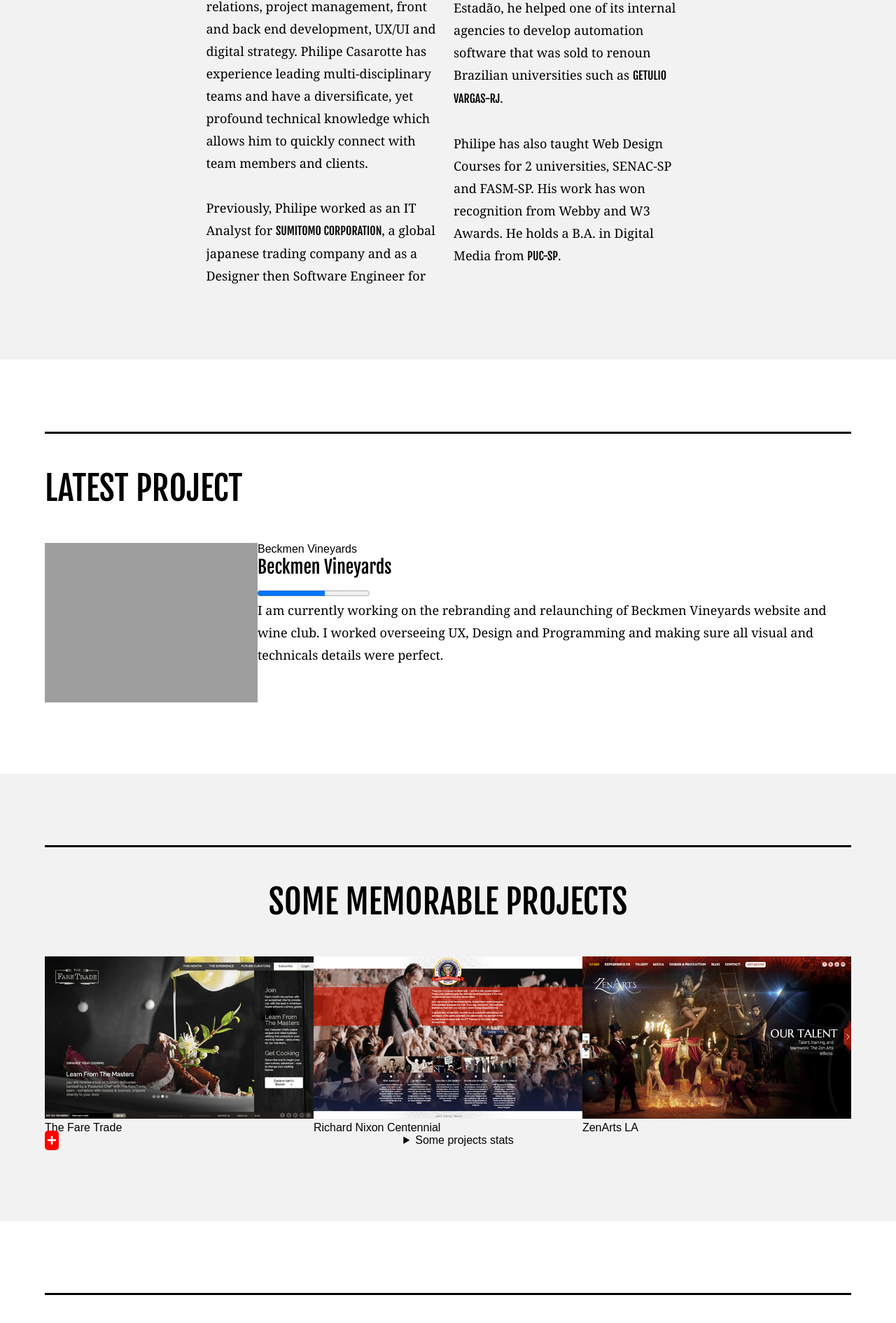
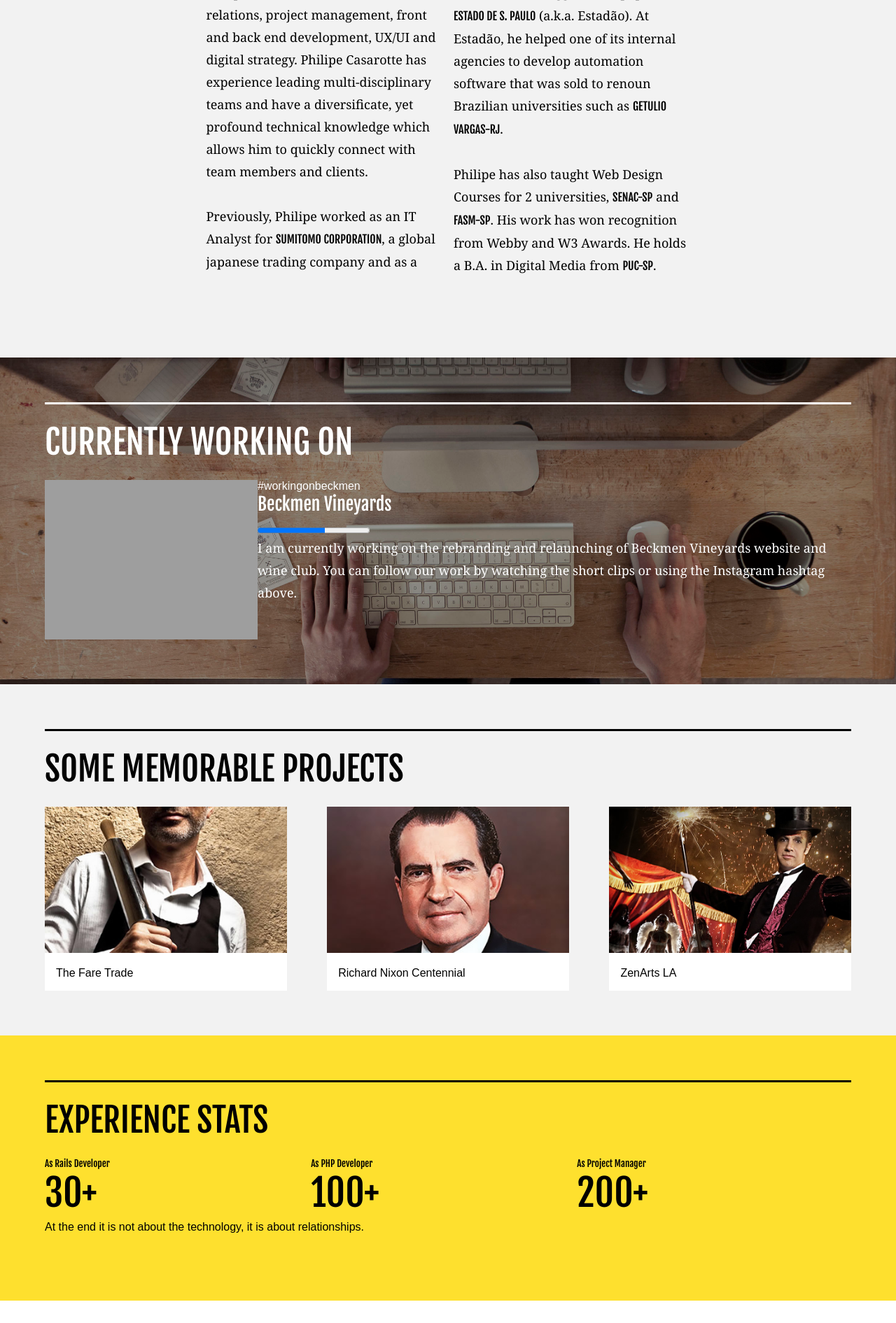
Before and after one commit to philipecasarotte/my-site, a PHP site: page / in a window 1280 px wide. Shown: the part 1029-2920 px from the top of the page at 70% size. Run offline with PHP 8.4, Linux system fonts and the light colour scheme; some libraries are stand-ins or nearby versions; grey boxes are pictures that could not be loaded.

Commit message:
copy editting, layout changes and images mockup

```diff
--- a/index.html
+++ b/index.html
@@ -4,25 +4,24 @@
         <meta charset="utf-8"/>
         <title>Philipe Casarotte — Creative Full Stack Programmer, Product Manager</title>
 		<meta name="description" content="Philipe is DBurns CTO &amp; Product Manager. Strong experience in web development, client relations and digital strategy. He is a coder."/>
-		<meta name="keywords" content="coder, developer, product manager, digital professional"/>
+		<meta name="keywords" content="coder, developer, product manager, digital professional, devops"/>
 		<meta name="viewport" content="width=device-width, initial-scale=1.0, minimum-scale=1.0, maximum-scale=2.0"/>
 		<meta http-equiv="X-UA-Compatible" content="IE=edge,chrome=1"/>
 
 		<link rel="icon" type="image/png" href="imgs/favicon.png"/>
 		<link href="http://fonts.googleapis.com/css?family=Fjalla+One" rel="stylesheet" type="text/css"/>
-		<link rel="stylesheet" href="http://fonts.googleapis.com/css?family=Lato:100,300,400,700,900" type="text/css"/>
-		<link href="http://fonts.googleapis.com/css?family=Roboto:400,100,300,300italic,100italic,400italic" rel="stylesheet" type="text/css"/>
 		<link rel="stylesheet" href="http://maxcdn.bootstrapcdn.com/font-awesome/4.3.0/css/font-awesome.min.css" type="text/css"//>
 		<link rel="stylesheet" href="stylesheets/animate.css" type="text/css"/>
 		<link rel="stylesheet" href="stylesheets/default.css" type="text/css"/>
     </head>
     <body>
-		<!-- Of course you gotta check my semantics! -->
+		<!-- Of course you gotta check out my semantics! -->
 		<header>
 			<div class="intro">
-				<h1>Philipe <s>Tauk</s> Casarotte</h1>
+				<h1>&raquo; Philipe <s>Tauk</s> Casarotte &laquo;</h1>
 				<p>is <a href="http://www.dburnsdesign.com/about-us">DBurns CTO &amp; Product Manager</a>. He has strong experience in web development, client relations and digital strategy. He is a coder.</p>
 				<button>READ FULL BIO</button>
+				<i class="animated infinite bounce">&raquo; meet me in 2 minutes</i>
 			</div>
 			<div>
 				<img src="images/philipe-casarotte-fish.png" width="1480" height="1712" alt="Philipe Casarotte" class="profile-id"/>
@@ -33,21 +32,23 @@
 			<div>
 				<p>For the last eight plus years at DBurns, Philipe has exercised roles in client relations, project management, front and back end development, UX/UI and digital strategy. Philipe Casarotte has experience leading multi-disciplinary teams and have a diversificate, yet profound technical knowledge which allows him to quickly connect with team members and clients.</p>
 				<p>Previously, Philipe worked as an IT Analyst for <a href="http://en.wikipedia.org/wiki/Sumitomo_Corporation">Sumitomo Corporation</a>, a global japanese trading company and as a Designer then Software Engineer for one of Brazil"s biggets newspapers, <a href="http://en.wikipedia.org/wiki/O_Estado_de_S._Paulo">O Estado de S. Paulo</a> (a.k.a. Estadão). At Estadão, he helped one of its internal agencies to develop automation software that was sold to renoun Brazilian universities such as <a href="http://en.wikipedia.org/wiki/FGV_Direito_Rio">Getulio Vargas-RJ</a>.</p>
-				<p>Philipe has also taught Web Design Courses for 2 universities, SENAC-SP and FASM-SP. His work has won recognition from Webby and W3 Awards. He holds a B.A. in Digital Media from <a href="http://en.wikipedia.org/wiki/Pontif%C3%ADcia_Universidade_Cat%C3%B3lica_de_S%C3%A3o_Paulo">PUC-SP</a>.</p>
+				<p>Philipe has also taught Web Design Courses for 2 universities, <a href="http://www.sp.senac.br/"  hreflang="pt-BR">SENAC-SP</a> and <a href="http://pt.wikipedia.org/wiki/Faculdade_Santa_Marcelina" alt="FASM-SP (pt-BR)" title="FASM-SP (pt-BR)" hreflang="pt-BR">FASM-SP</a>. His work has won recognition from Webby and W3 Awards. He holds a B.A. in Digital Media from <a href="http://en.wikipedia.org/wiki/Pontif%C3%ADcia_Universidade_Cat%C3%B3lica_de_S%C3%A3o_Paulo">PUC-SP</a>.</p>
 				<!-- Philipe is a creative full stack developer that loves Ruby, Javascript and a semantic-driven HTML. -->
 			</div>
 		</section>
 		<section id="recent-work">
+			<!-- TO-DO: Shot video in eagle angle, showing me typing away and doing some work, add full background cover so it fits the width/height of the parent div-->
 			<!-- <iframe id="video" src="http://player.vimeo.com/video/121649600?autoplay=1&amp;api=1&amp;loop=1&amp;title=0&amp;player_id=0" frameborder="0" webkitallowfullscreen="" mozallowfullscreen="" allowfullscreen=""></iframe> -->
+			<!-- TO-DO: Shot intagram videos, pull instagram videos by hashtag used form my account, every project will have a series of short videos that will cycle through in the website-->
 			<div>
-				<h2>latest project</h2>
+				<h2>Currently working on</h2>
 				<figure>
 					<img src="beckmen-vineyards-before-and-after.jpg" alt="Beckmen Vineyards - Before & After Screenshot" width="304" height="228"/>
-					<figcaption>Beckmen Vineyards</figcaption>
+					<figcaption>#workingonbeckmen</figcaption>
 				</figure>
 				<h3><a href="http://www,beckmenvineyards.com">Beckmen Vineyards</a></h3>
 				<progress value="60" max="100"></progress>
-				<p>I am currently working on the rebranding and relaunching of Beckmen Vineyards website and wine club. I worked overseeing UX, Design and Programming and making sure all visual and technicals details were perfect.</p>
+				<p>I am currently working on the rebranding and relaunching of Beckmen Vineyards website and wine club. You can follow our work by watching the short clips or using the Instagram hashtag above.</p>
 			</div>
 		</section>
 		<section id="work">
@@ -56,7 +57,7 @@
 				<li class="the-fare-trade">
 					<a href="http://www.thefaretrade.com">
 						<figure>
-							<img src="images/featured-projects/the-fare-trade.png" alt="The Fare Trade - Site Screenshot" width="16" height="9"/>
+							<img src="images/featured-projects/the-fare-trade.jpg" alt="The Fare Trade - Site Screenshot" width="16" height="9"/>
 							<figcaption>The Fare Trade</figcaption>
 						</figure>
 					</a>
@@ -78,155 +79,30 @@
 					</a>
 				</li>
 			</ul>
-			<details>
-				<summary>Some projects stats</summary>
-				<!-- Add Full List or Add stats: 60+ As ruby DEveloper, as PHP Developer, as Projects Manager, as Product manager, etc-->
-				<h5>As Rails Developer</h5>
-
-				<li>Mojo Marketing</li>
-				<li>CEI Insight</li>
-				<li>Mitratech Holdings, Inc.</li>
-				<li>LitlApps</li>
-				<li>Hellenic Holidays</li>
-				<li>The Art Gallerist</li>
-				<li>40 Years of Silence</li>
-				<li>S&amp;H Entertainment Localization</li>
-				<li>Queen Latifah</li>
-				<li>Mark Steines</li>
-				<li>Rachel G. Fox</li>
-				<li>Rachel Grant</li>
-				<li>Libya Expeditions</li>
-				<li>Tasty Savings</li>
-				<li>Patent Lock</li>
-
-
-				<h5>As Project Manager</h5>
-
-				<li>Echelon</li>
-				<li>Bevington insurance</li>
-				<li>Captain’s White Seafood</li>
-				<li>Cushnoc Group</li>
-				<li>Del Rey Marketing</li>
-				<li>Dog’s Health</li>
-				<li>Diamond Mine &amp; Music</li>
-				<li>Emilcott</li>
-				<li>Finestone Partners</li>
-				<li>Hana Financial</li>
-				<li>Han Group</li>
-				<li>HCP Inc</li>
-				<li>Lim, Ruger &amp; Kim, LLP</li>
-				<li>Luxury Business Jets</li>
-				<li>Kona Fishing</li>
-				<li>Mobil Oil FCU</li>
-				<li>Mr. Cabinet Care</li>
-				<li>Prexion, Inc.</li>
-				<li>Progressive Power Group</li>
-				<li>Simoni Plastic Surgery</li>
-				<li>US Micro</li>
-				<li>Butler</li>
-				<li>Wescom Resources Group</li>
-				<li>Windward Way Rehab</li>
-				<li>Heritage Farms</li>
-				<li>Cross Country Consulting</li>
-				<li>Compak Assets Management</li>
-				<li>Sharkeez</li>
-				<li>Tyree Oil</li>
-				<li>Palmilla Restaurant</li>
-				<li>Collect Emojis</li>
-				<li>Sonic Speederz</li>
-				<li>A Squared Entertainment</li>
-				<li>The Bumble Collection</li>
-				<li>Hollywood Trainer</li>
-				<li>Allamoda Furniture</li>
-				<li>CICI Hot</li>
-				<li>Justing G Jeans</li>
-				<li>Chalet Style</li>
-				<li>Black Shirt Shack</li>
-				<li>Bonny Bridal</li>
-				<li>Ross Halfin Photography</li>
-				<li>Charm America</li>
-				<li>Grace Phonics - LifeNSoul</li>
-				<li>Cravate Noire</li>
-				<li>Japanese Knife Imports</li>
-				<li>Texas Electronics</li>
-				<li>The Elmore Sports Group</li>
-				<li>TP-Link</li>
-				<li>VEZA Wristband</li>
-				<li>Curvy Couture</li>
-				<li>Uni-Sport</li>
-				<li>Party Harder</li>
-				<li>Sara Vita Properties</li>
-				<li>Gaskin Properties</li>
-				<li>Capri Apartments</li>
-				<li>Metroluxe</li>
-				<li>Sierra Bonita</li>
-				<li>Tower Strategies</li>
-				<li>Goldrich &amp; Kest Industries</li>
-				<li>GymRa</li>
-				<li>Liftag Sport</li>
-				<li>Fighter Diet</li>
-				<li>Mulberry Love</li>
-				<li>Sweat Pilates</li>
-				<li>Yoga Fit</li>
-				<li>ISA Attractions</li>
-				<li>Monarex</li>
-				<li>Red Granite Pictures</li>
-				<li>Intandem Films</li>
-				<li>The Freedom Writers</li>
-				<li>Gregory Way TV</li>
-				<li>Chaka Khan</li>
-				<li>Gloria Gaynor</li>
-				<li>Gregory Pack</li>
-				<li>David Nelson - I’m Me</li>
-				<li>Ana de la Reguera</li>
-				<li>Freddy Washington</li>
-				<li>Gary Goddard</li>
-				<li>Lauren Ashley Thomas</li>
-				<li>Review My Online Date</li>
-				<li>Restaurants Job Connection</li>
-				<li>Double Date</li>
-				<li>Career Bahns</li>
-				<li>Do The Social Good</li>
-				<li>ArtMix Photography</li>
-				<li>Company Curiosity</li>
-				<li>Discover Me Hollywood</li>
-				<li>Evening Agent</li>
-				<li>My College Landlord</li>
-				<li>Pet Search Party</li>
-				<li>Let Simon Decide</li>
-				<li>Brick by Brick Educational Fund</li>
-				<li>The Fare Trade</li>
-				<li>LikuidArt</li>
-				<li>Lessons Central</li>
-				<li>My Favorite Band</li>
-				<li>Valley of Life</li>
-				<li>Zip Zap Delivery</li>
-				<li>Review My Chart</li>
-				<li>Send My Way</li>
-				<li>United Athletes of America</li>
-
-				<h5>As PHP Developer</h5>
-
-				<li>IQA Solutions</li>
-				<li>King Plutarco</li>
-				<li>Calvary Christian School</li>
-				<li>8020 Consulting</li>
-				<li>Planet Orbeez</li>
-				<li>Make Your Case</li>
-				<li>Ripe DZN</li>
-				<li>Casablanca Bridal</li>
-				<li>Guy Hepner</li>
-				<li>Golf Tailor Online</li>
-				<li>Zen Arts LA</li>
-				<li>The Dialogue Series</li>
-				<li>Sand Hills Productions</li>
-				<li>Digital OutPost</li>
-				<li>Bijan</li>
-				<li>Richard Nixon</li>
-				<li>Photo Space</li>
-				<li>The Prefer Dine</li>
-
-			</details>
+		</section>
+		<section id="stats">
+			<h2>Experience Stats</h2>
+			<ul>
+				<li>
+					<h5>
+						As Rails Developer
+						<big>30+</big>
+					</h5>
+				</li>
+				<li>
+					<h5>
+						As PHP Developer
+						<big>100+</big>
+					</h5>
+				</li>
+				<li>
+					<h5>
+						As Project Manager
+						<big>200+</big>
+					</h5>
+				</li>
+			</ul>
+			<p><blockquote>At the end it is not about the technology, it is about relationships.</blockquote></p>
 		</section>
 		<section id="personal">
 			<h2>Personal &amp; Preferences</h2>
@@ -290,10 +166,8 @@
 			<img src="images/softwares-techniques/pomodoro.png"  alt="Pomodoro">
 			<img src="images/softwares-techniques/terminal.png" width="200" height="200" alt="Terminal">
 			<img src="images/softwares-techniques/textmate.png" width="200" height="200" alt="Textmate">
-
-				<i>Extrointrovert</i>
+			<i>Extrointrovert</i>
 			</p>
-			<!-- <p><small>I am not into video games.</small></p> -->
 		</section>
 		<footer>
 			<nav>
@@ -305,6 +179,6 @@
 			<a href="mailto:philipe@casarotte.com?Subject=Hey Phil(ipe)!">philipe [at] casarotte [dot] com</a>
 			<address>Santa Monica, CA</address>
 		</footer>
-		<!-- Drummer & Coder, I may miss a comma, never the beat. -->
+		<!-- Drummer & Coder, I may miss a comma, but never the beat. -->
 	</body>
 </html>
--- a/stylesheets/default.css
+++ b/stylesheets/default.css
@@ -1,3 +1,12 @@
+/*Animations*/
+i {
+    -webkit-animation-duration: 5s;
+            animation-duration: 5s;
+	-webkit-animation-delay: 2s;
+			animation-delay: 2s;
+	-webkit-animation-iteration-count: infinite;
+}
+
 * {margin:0;padding:0;box-sizing:border-box;}
 img {border:none;}
 
@@ -5,60 +14,67 @@ body {font-size:100%;border-top:solid 3px black;font-family:Arial, sans-serif;}
 
 h1, h2, h3, h4, h5, h6 {font-weight:400;color:black;margin-bottom:0.5em;font-family:"Fjalla One", sans-serif;}
 h1 {font-size:5vw;}
-h2 {font-size:48px;text-align:left;border-top:3px solid black;padding-top:1em;margin-bottom:1em;text-transform:uppercase;}
+h2 {font-size:48px;text-align:left;border-top:3px solid black;padding-top:0.5em;margin-bottom:0.5em;text-transform:uppercase;}
 h3 {font-size:2vw;color:white;}
 p {font-size:18px;margin-bottom:32px;line-height:32px;font-family:Georgia, "Times New Roman", Times, serif;}
-button {cursor:pointer;text-transform:uppercase;background-color:white;color:white;font-family:"Fjalla One", sans-serif;font-weight:normal;background-color: #569e3d;
-background-image: -webkit-linear-gradient(#79d858, #569e3d);
-background-image: linear-gradient(#79d858, #569e3d);
+button {cursor:pointer;text-transform:uppercase;background-color:white;color:black;font-family:"Fjalla One", sans-serif;font-weight:normal;
+background-color: #FEE02E;
+background-image: -webkit-linear-gradient(#FEE02E, #ffda00);
+background-image: linear-gradient(#FEE02E, #ffda00);
 background-repeat: repeat-x;
-border:none;}
+border:solid 3px #FEE02E;}
 a {color:black;text-decoration:none;}
-a:hover {color:yellow;}
+a:hover {color:#FEE02E;}
 
-p a:hover {background-color:yellow;color:black;}
+a, a:hover, button, button:hover {-webkit-transition: all 1s ease-in-out;-moz-transition: all 0.5s ease-in-out;-o-transition: all 0.5s ease-in-out;transition: all 0.5s ease-in-out;}
+
+p a:hover {background-color:#FEE02E;color:black;}
 
 /*Top*/
 /*color:#CAC697;*/
-header {background-color:white;color:black;overflow:hidden;position:relative;}
+header {background:url(../images/header-bg.png) no-repeat;overflow:hidden;position:relative;}
 header img {width:100%;height:auto;float:left;}
 header div {width:45%;height:auto;float:right;}
-header div.intro {float:left;width:55%;background-color:white;padding:5%;}
-header div.intro h1 {text-transform:uppercase;text-align:left;width:100%;padding:0.1em 0;border:solid 3px black;border-left:none;border-right:none;}
+header div.intro {float:left;width:55%;padding:5%;}
+header div.intro h1 {color:white;text-transform:uppercase;text-align:left;width:100%;padding:0.1em 0;border:solid 6px white;border-left:none;border-right:none;}
 header div.intro h1 s {display:none;}
-header div.intro p {width:100%;font-style:italic;font-size:2.6vw;line-height:3.6vw;color:#333;}
-header div.intro p a {font-family:"Fjalla One", sans-serif;text-transform:uppercase;}
+header div.intro p {width:100%;font-style:italic;font-size:2.6vw;line-height:3.6vw;color:white;}
+header div.intro p a {font-family:"Fjalla One", sans-serif;text-transform:uppercase;color:#EFEFEF;}
+header div.intro p a:hover {color:black;}
 header div.intro button {width:auto;font-size:2.4vw;padding:2% 10%;margin-top:0.5em;}
-header div.intro button:hover {background-color:yellow;color:black;}
+header div.intro button:hover {border-color:black;}
+header div.intro i {float:right;}
 
 /*Sections*/
-section {float:left;width:100%;padding:8% 5%;}
+section {float:left;width:100%;padding:5%;}
 
-#bio {background-color:#F2F2F2;}
+#bio {background-color:#F2F2F2;padding:8% 5%;}
 #bio p.intro {font-size:28px;line-height:44px;width:60%;font-style:italic;text-align:center;margin:0 auto;border-top:3px solid black;padding-top:2em;margin-bottom:2em;}
+/*#bio p.intro:before {display:block;content:'';background:black;height:3px;margin-top:-64px;margin-bottom:2em;}*/
 #bio p.intro strong {font-family:"Fjalla One", sans-serif;font-weight:400;font-style:normal;text-transform:uppercase;}
 #bio div {-webkit-column-count:2;-moz-column-count:2;column-count:2;width:60%;margin:0 auto;}
 #bio h2 {color:black;}
 #bio p a {font-family:"Fjalla One", sans-serif;font-size:16px;text-transform:uppercase;}
 
-#recent-work {background-color:white;color:black;position:relative;float:left;width:100%;height:auto;}
+#recent-work {background:url(../images/desk-angle.jpg) center top;background-size:cover;color:white;position:relative;float:left;width:100%;height:auto;}
+#recent-work h2 {border-color:white;}
+#recent-work h2, #recent-work h3, #recent-work a {color:white;}
 #recent-work #video {position:absolute;top:0;left:0;width:100%;height:100%;}
 #recent-work img {float:left;}
 
 #work {background-color:#F2F2F2;}
-#work h2 {text-align:center;}
-#work li {display:inline;float:left;width:33.33%;}
-#work li img {width:100%;height:auto;}
+#work li {display:inline;float:left;width:30%;background-color:white;}
+#work li:nth-child(2) {margin:0 5%;}
+#work figcaption {padding:1em;}
+#work li img {width:100%;height:auto;-webkit-filter: grayscale(1); -webkit-filter: grayscale(100%);filter: gray; filter: grayscale(100%);filter: url(desaturate.svg#greyscale);}
 
-#work details {float:left;width:100%;}
-#work summary {text-align:center;}
-#work summary::-webkit-details-marker {display:none;}
-#work summary:after {background:red;border-radius: 5px;content: "+";color: #fff;float: left;font-size: 1.5em;font-weight: bold;margin: -5px 10px 0 0;padding: 0;text-align: center;width: 20px;}
-#work details[open] summary:after {content: "-";}
-#work details li small {display:block;}
+#stats {background-color:#FEE02E;}
+#stats li {width:33%;display:inline;float:left;}
+#stats li big {display:block;font-size:4em;}
 
 #personal {background-color:white;}
 #personal h2 {color:black;}
+#personal img {-webkit-filter: grayscale(1); -webkit-filter: grayscale(100%);filter: gray; filter: grayscale(100%);filter: url(desaturate.svg#greyscale);width:10%;height:auto;}
 
 /*Bottom*/
 footer {text-align:center;background-color:black;color:white;float:left;width:100%;padding:2vw;}
@@ -68,17 +84,24 @@ footer nav a {display:inline;text-decoration:none;}
 
 /* Smartphones (portrait and landscape) ----------- */
 @media only screen and (min-width : 320px) and (max-width : 480px) {
-/* Styles */
+	h2 {font-size:24px;text-align:center;}
+
+	header div {width:100%;height:auto;float:right;text-align:center;}
+	header div.intro {float:left;width:100%;background-color:white;padding:5%;}
+	header div.intro button {width:100%;}
+
+	#bio p.intro {font-size:20px;line-height:32px;width:100%;}
+	#bio div {-webkit-column-count:1;-moz-column-count:1;column-count:1;width:100%;margin:0 auto;}
 }
 
 /* Smartphones (landscape) ----------- */
-@media only screen and (min-width : 321px) {
-/* Styles */
+@media only screen and (min-width: 321px) {
+
 }
 
 /* Smartphones (portrait) ----------- */
 @media only screen and (max-width : 320px) {
-/* Styles */
+
 }
 
 /* iPads (portrait and landscape) ----------- */
```
Also changed, not shown: images/desk-angle.jpg (added), images/featured-projects/ricahrd-nixon-logo.png (deleted), images/featured-projects/richard-nixon-logo.png (deleted), images/featured-projects/richard-nixon.jpg, images/featured-projects/the-fare-trade-logo.png (deleted), images/featured-projects/the-fare-trade.jpg (added), images/featured-projects/the-fare-trade.png (deleted), images/featured-projects/zen-arts-la-logo.png (deleted), images/featured-projects/zen-arts-la.jpg, images/header-bg.png.
